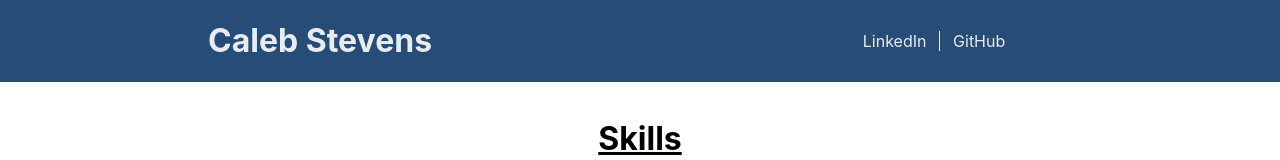
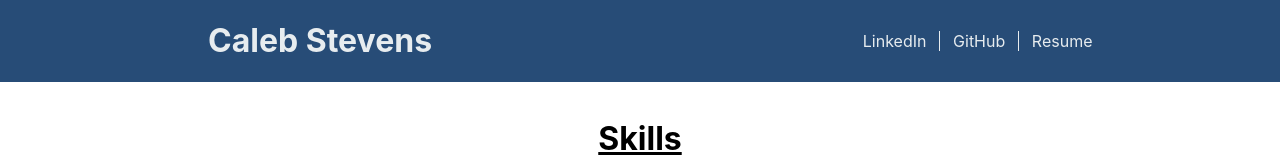
Before and after one commit to CalebJamesStevens/calebstevens, a React (Create React App) app: page / in a window 1280 px wide. Shown: the top 160 px of the page. Built offline with nearby package versions, Linux system fonts and the light colour scheme.

Commit message:
Add resume link to nav bar

```diff
--- a/src/components/Header.js
+++ b/src/components/Header.js
@@ -1,3 +1,5 @@
+import ResumePDF from "../files/resume.pdf"
+
 const Header = (props) => {
     return (
         <header className="header">
@@ -10,6 +12,7 @@ const Header = (props) => {
                 <ul className="nav-items">
                     <li><a href="https://www.linkedin.com/in/caleb-s-0482ba139/">LinkedIn</a></li>
                     <li><a href="https://github.com/CalebJamesStevens">GitHub</a></li>
+                    <li><a href={ResumePDF} download>Resume</a></li>
                 </ul>
             </div>
 
```
